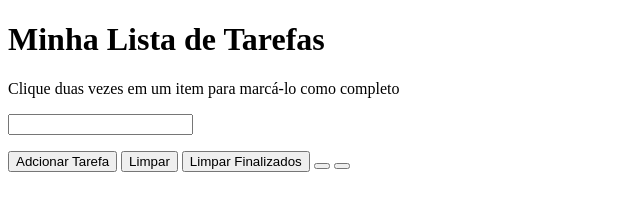
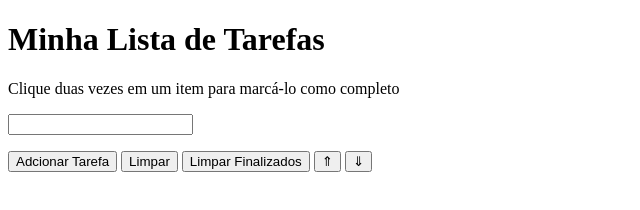
Before and after one commit to gkfreitas/todo-list, a website: page index.html in a window 1280 px wide. Shown: the full height of the page, 0-640 px from the left. Drawn offline with Linux system fonts and the light colour scheme.

Commit message:
Exercicio 13 em andamento comentado

```diff
--- a/index.html
+++ b/index.html
@@ -19,8 +19,8 @@
 <button id="criar-tarefa">Adcionar Tarefa</button>
 <button id="apaga-tudo">Limpar</button>
 <button id="remover-finalizados">Limpar Finalizados</button>
-<button id="mover-cima"></button>
-<button id="mover-baixo"></button>
+<button id="mover-cima">⇑</button>
+<button id="mover-baixo">⇓</button>
 <script src="script.js"></script>
 </body>
 </html>
```
Also changed, not shown: script.js (+41 -0 lines).
